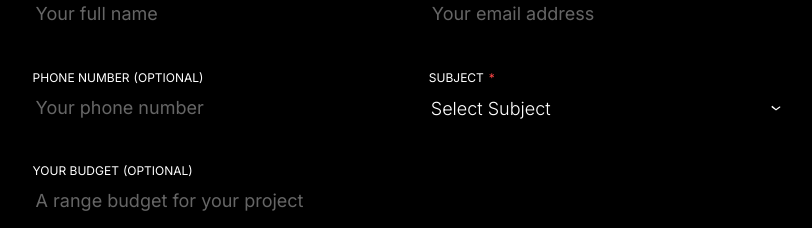
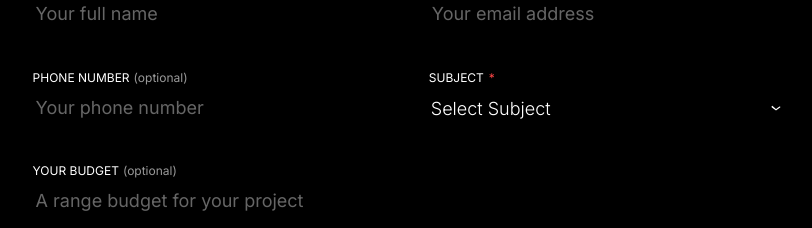
Before and after one commit to abdulrehmankz1/personal-portfolio, a React (Create React App) app: page / in a window 1280 px wide. Shown: the part 7099-7327 px from the top of the page, without its empty margins (419-1231 px from the left). Built offline with nearby package versions, Linux system fonts and the light colour scheme.

Commit message:
uncommit second last

```diff
--- a/src/styles.scss
+++ b/src/styles.scss
@@ -602,8 +602,8 @@ body {
     }
 
     .optional {
-      // color: #999999;
-      // text-transform: none;
+      color: #999999;
+      text-transform: none;
     }
 
 
```
